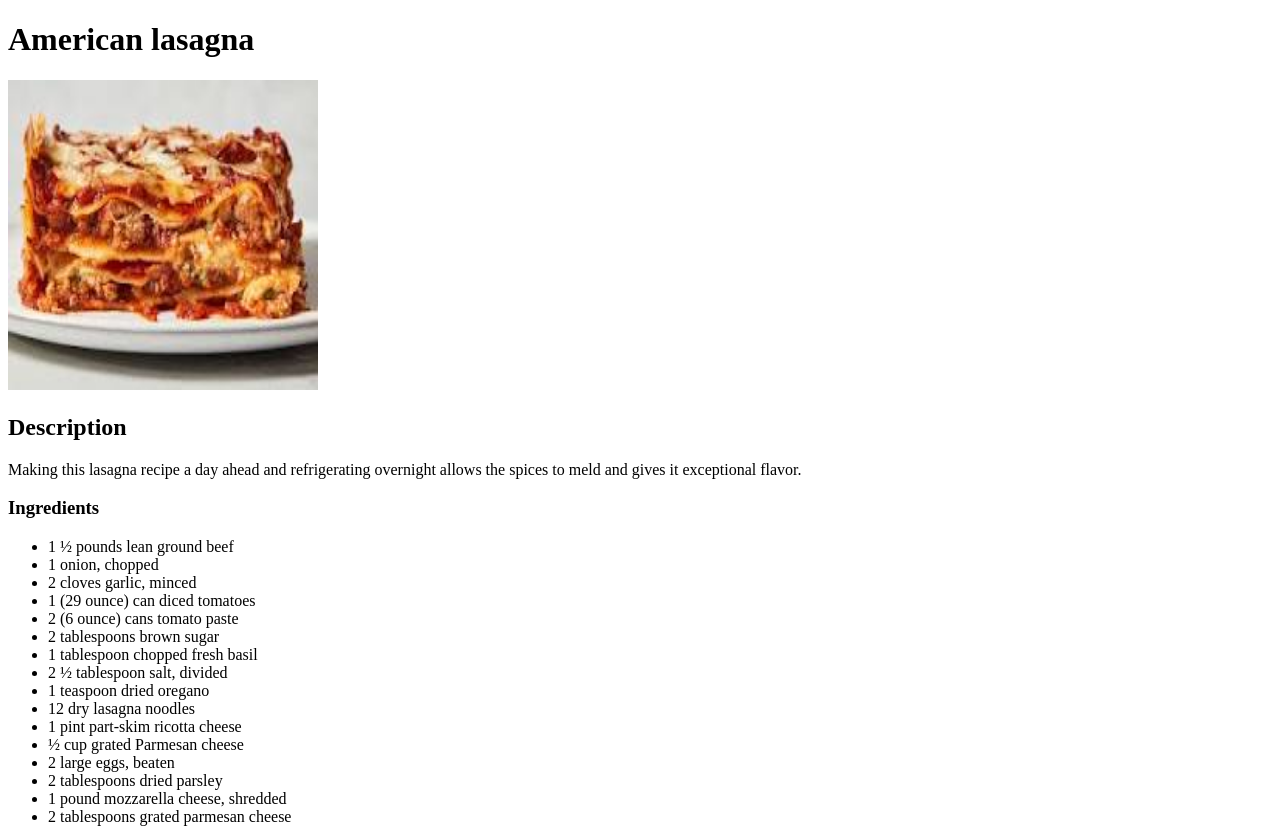
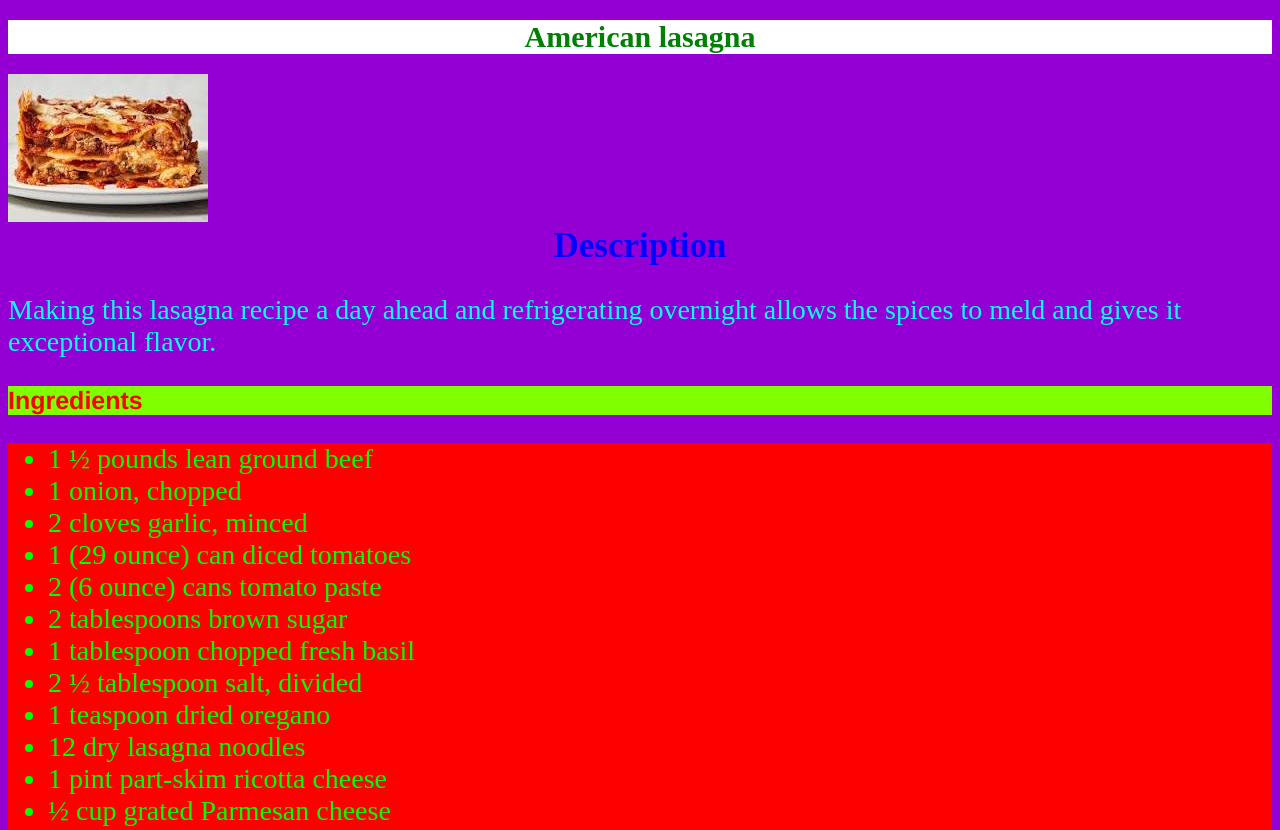
Before and after one commit to Genie843/odin-recipes, a plain HTML site: page recipes/lasagna.html in a window 1280 px wide. Shown: the top 830 px of the page. Drawn offline with Linux system fonts and the light colour scheme.

Commit message:
edited to include css to files

```diff
--- /dev/null
+++ b/css/style.css
@@ -0,0 +1,40 @@
+body{
+    background-color: darkviolet;
+
+}
+
+.description{
+    color: blue;
+    font-size: 35px;
+    font-weight: bolder;
+    text-align: center;
+}
+
+.recipe-title{
+    color: green;
+    background-color: #fff;
+    text-align: center;
+    font-size: 30px;
+    font-weight:600
+}
+
+h3{
+    color: red;
+    background-color:chartreuse;
+    font-family: Helvetica, sans-serif;
+    font-size: 25px;
+}
+
+
+
+p{
+    font-size: 28px;
+    color: aqua;
+}
+
+.ingredients-list,
+.directions-list {
+    font-size: 28px;
+    color: lime;
+    background-color: red;
+}
--- a/recipes/lasagna.html
+++ b/recipes/lasagna.html
@@ -1,23 +1,24 @@
 <!DOCTYPE html>
 <html lang="en">
     <head>
+
         <meta charset="UTF-8">
         <title>Lasagna</title>
+        <link rel="stylesheet" href="../css/style.css">
     </head>
 
     <body>
-        <h1>American lasagna</h1>
-        <img src="./images/lasagna.jpeg" alt="lasagna picture" height="310" width="310">
-
-        <h2>Description</h2>
-        <p>Making this lasagna recipe a day ahead and refrigerating overnight allows the spices to meld and gives it exceptional flavor.</p>
+        <h1 class="recipe-title">American lasagna</h1>
+        <img src="./images/lasagna.jpeg" alt="lasagna picture">
+        <div class="description">Description</div>
+        <p class="">Making this lasagna recipe a day ahead and refrigerating overnight allows the spices to meld and gives it exceptional flavor.</p>
 
         <h3>Ingredients</h3>
-        <ul>
+        <ul class="ingredients-list">
             <li>1 ½ pounds lean ground beef</li>
             <li>1 onion, chopped</li>
             <li>2 cloves garlic, minced</li>
-            <li>1 (29 ounce) can diced tomatoes</li>
+            <li >1 (29 ounce) can diced tomatoes</li>
             <li>2 (6 ounce) cans tomato paste</li>
             <li>2 tablespoons brown sugar</li>
             <li>1 tablespoon chopped fresh basil</li>
@@ -33,7 +34,7 @@
         </ul>
 
         <h3>Directions</h3>
-        <ol>
+        <ol class="directions-list">
             <li>Gather all Ingredients</li>
             <li>Cook and stir ground beef, onion, and garlic in a large skillet over medium heat for 5 minutes; drain fat.</li>
             <li>Mix in diced tomatoes, tomato paste, brown sugar, basil, 1 1/2 teaspoons salt, and oregano. Simmer meat sauce, stirring occasionally, for 30 to 45 minutes</li>
```
Also changed, not shown: index.html (+4 -3 lines), recipes/meatballs.html (+2 -2 lines), recipes/meatpie.html (+2 -1 lines).
